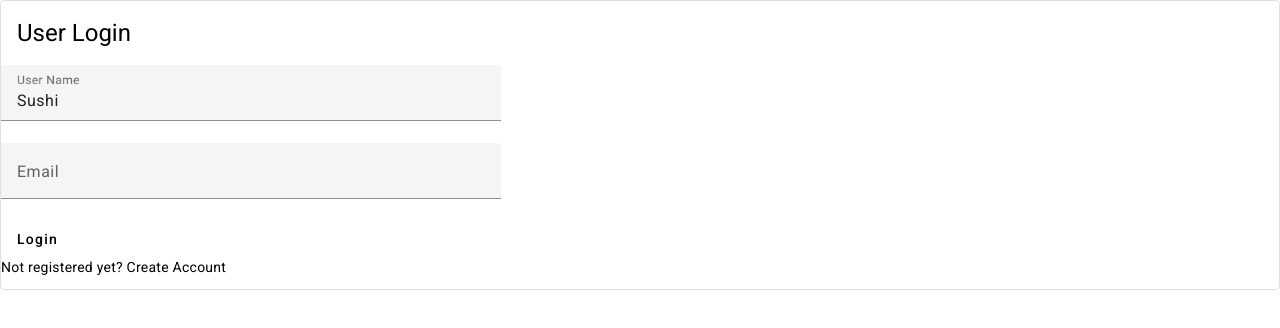
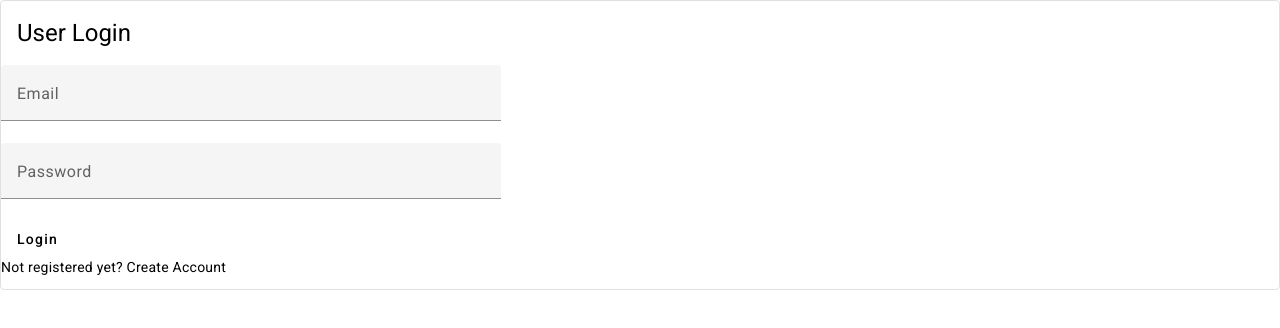
Before and after one commit to HasangiComplex/Real-Time-Collaborative-Notes-Application, an Angular app: page / in a window 1280 px wide. Shown: the top 328 px of the page. Built offline with nearby package versions, Linux system fonts and the light colour scheme.

Commit message:
did UI fine tune

```diff
--- a/src/app/auth/components/login/login.component.html
+++ b/src/app/auth/components/login/login.component.html
@@ -1,15 +1,17 @@
 <mat-card appearance="outlined">
   <mat-card-header><h1>User Login</h1></mat-card-header>
   <form class="example-form">
-    <mat-form-field class="example-full-width">
-      <mat-label>User Name</mat-label>
-      <input matInput placeholder="Ex. Pizza" value="Sushi">
-    </mat-form-field>
 
     <mat-form-field class="example-full-width">
       <mat-label>Email</mat-label>
       <input type="email" matInput
              placeholder="Ex. pat@example.com">
+    </mat-form-field>
+
+
+    <mat-form-field class="example-full-width">
+      <mat-label>Password</mat-label>
+      <input matInput placeholder="Password" value="">
     </mat-form-field>
   </form>
   <div class="example-button-row">
```
